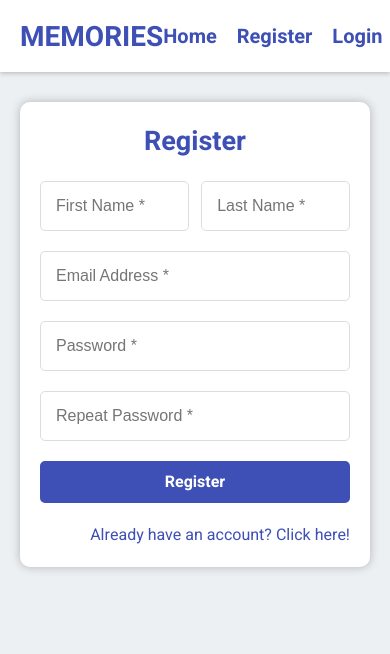
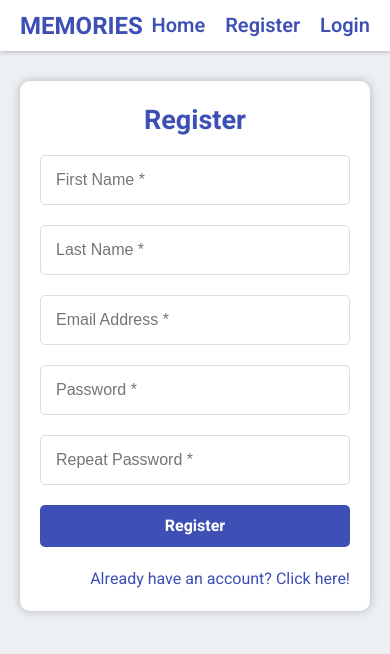
Before and after one commit to GeorgiKeranov/memories-mern-app, a React (Create React App) app in the folder client/: page /register in a window 390 px wide. Shown: the top 654 px of the page. Built offline with nearby package versions, Linux system fonts and the light colour scheme; no server answers.

Commit message:
Add small style changes

```diff
--- a/client/src/App.css
+++ b/client/src/App.css
@@ -14,7 +14,11 @@ body {
 }
 
 h1, h2, h3, h4, h5, h6, p {
-  margin: 0 0 20px;
+  margin: 0 0 15px;
+}
+
+h1 {
+  font-size: 37px;
 }
 
 h2 {
@@ -78,7 +82,7 @@ nav ul {
 
 nav ul a {
   font-size: 20px;
-  font-weight: 700;
+  font-weight: 600;
 }
 
 nav ul a:before {
@@ -109,6 +113,16 @@ a:hover:before {
   width: 100%;
 }
 
+img {
+  display: block;
+}
+
+@media (max-width: 1200px) {
+  h1 {
+    font-size: 30px;
+  }
+}
+
 .form {
   padding: 20px;
   box-shadow: 0 0 10px rgba(0, 0, 0, 25%);
@@ -124,6 +138,7 @@ a:hover:before {
 }
 
 .form h3 {
+  font-weight: 400;
   margin-bottom: 0;
 }
 
@@ -265,3 +280,13 @@ a:hover:before {
     opacity: 1;
   }
 }
+
+@media (max-width: 400px) {
+  .form .form__two-cols {
+    flex-wrap: wrap;
+  }
+
+  .form .form__two-cols input {
+    flex-basis: 100%
+  }
+}
--- a/client/src/components/Header/Header.css
+++ b/client/src/components/Header/Header.css
@@ -7,8 +7,19 @@
     background-color: #fff;
 }
 
-.header .header__title a:hover:before {
+.header .header__logo a {
+    border: 4px solid #3e50b5;
+    display: block;
+    padding: 3px 3px 0px;
+    line-height: 1;
+}
+
+.header .header__logo a:hover:before {
     width: 0;
+}
+
+.header .header__logo a:hover {
+    opacity: .5;
 }
 
 .header .header__navigation {
@@ -46,9 +57,28 @@
     color: #3e50b5;
 }
 
+@media (max-width: 1000px) {
+    .header {
+        padding: 7px 20px;
+    }
+}
+
 @media (max-width: 540px) {
     .header h2 {
-        font-size: 28px;
+        font-size: 24px;
         line-height: 1.4;
     }
+
+    .header .header__logo a {
+        border-width: 3px;
+        padding: 2px 2px 0;
+    }
+
+    .header .header__first-name-letter {
+        margin-right: 0;
+    }
+
+    .header .header__logged-user h3 {
+        display: none;
+    }
 }
--- a/client/src/components/Posts/Post/Post.css
+++ b/client/src/components/Posts/Post/Post.css
@@ -77,6 +77,14 @@
 
 .post .post__tags {
   color: #989898;
+  margin-bottom: 10px;
+}
+
+.post .post__details h3 {
+  margin-bottom: 10px;
+  font-weight: 600;
+  font-size: 23px;
+  color: #3e50b5
 }
 
 .post .post__description {
```
